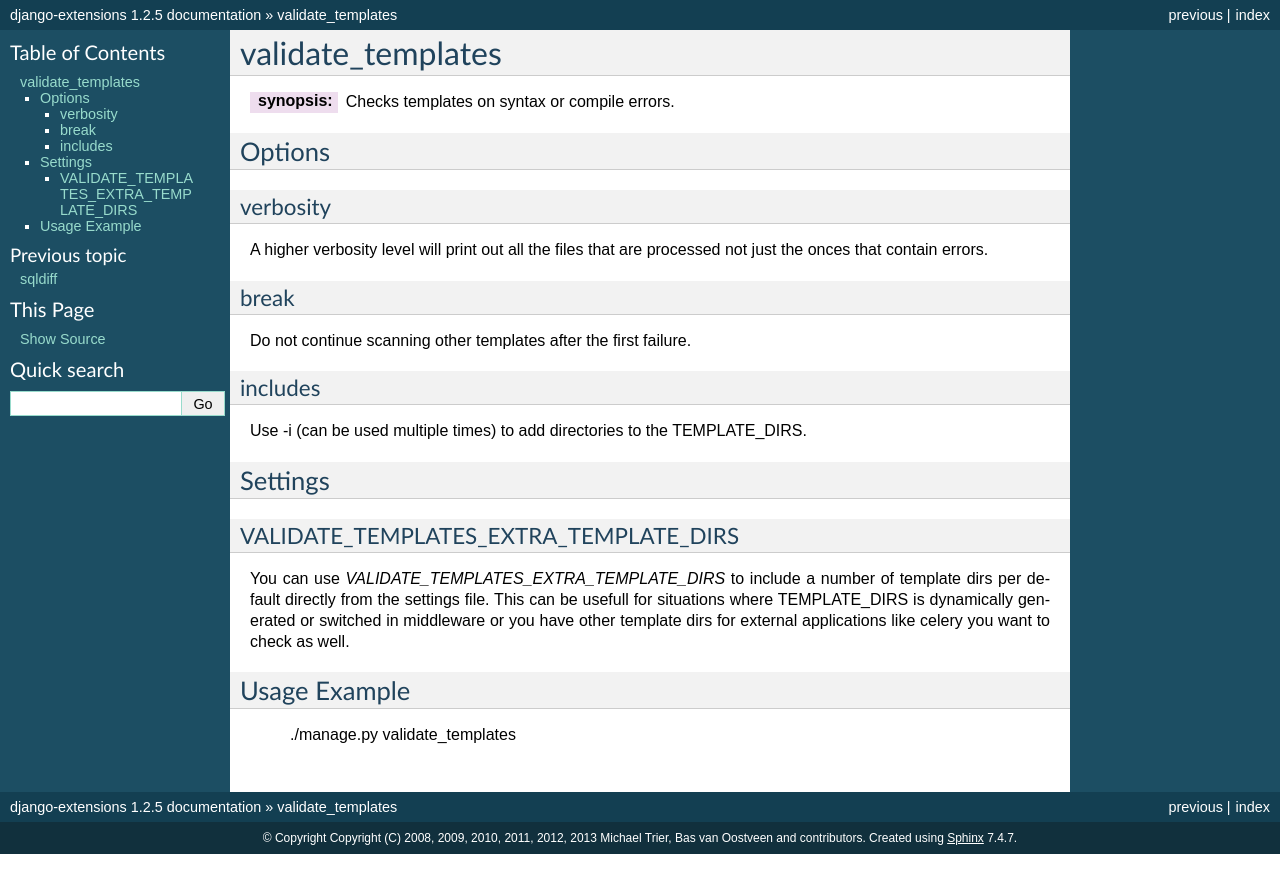
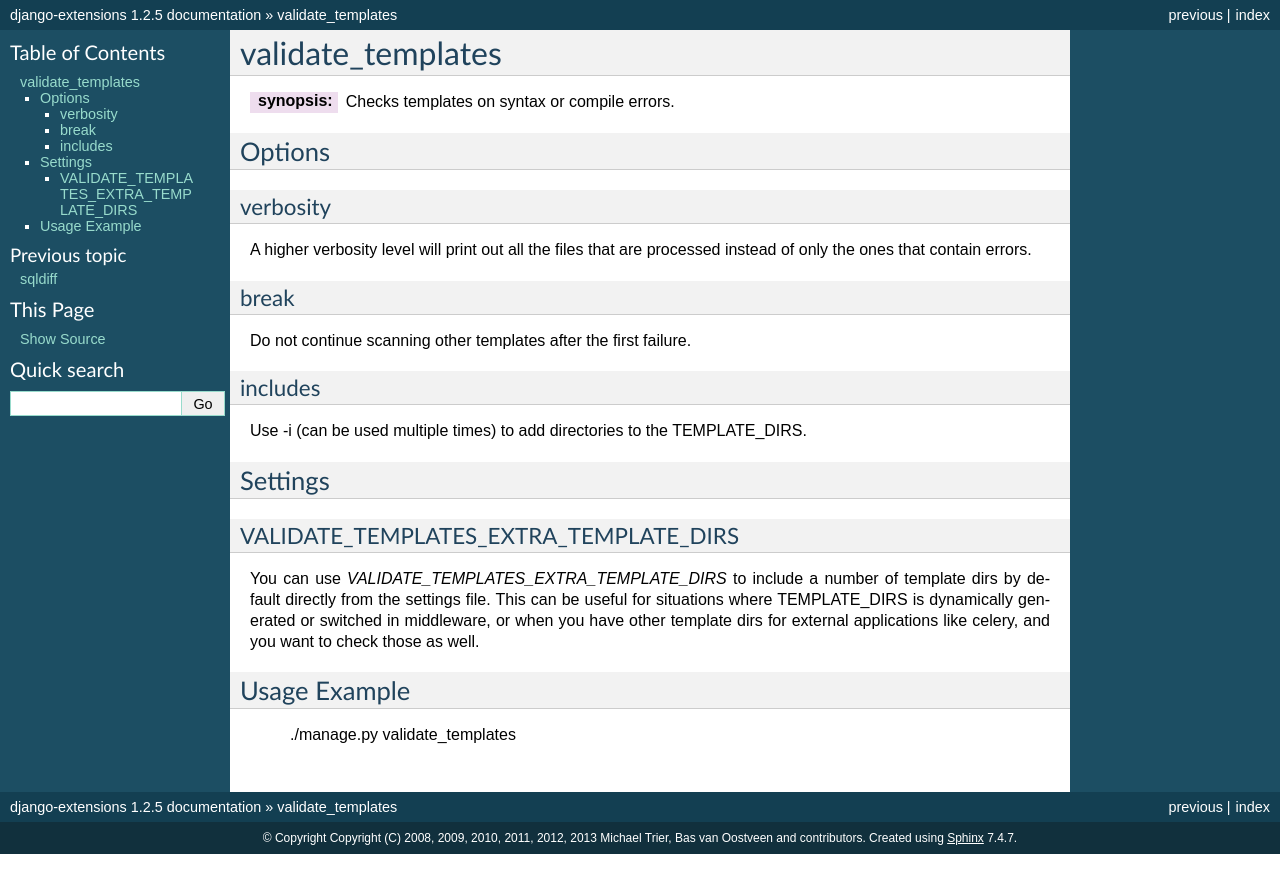
Before and after one commit to django-extensions/django-extensions, a Sphinx documentation site: the page built from docs/validate_templates.rst, in a window 1280 px wide. Shown: the top 893 px of the page. Built offline with Sphinx 7.4.7, drawn with Linux system fonts in a browser that asks for light colours; pages that are not in the unit, such as notebooks, are missing from menus.

Commit message:
Typo/grammar corrections.

```diff
--- a/docs/validate_templates.rst
+++ b/docs/validate_templates.rst
@@ -8,7 +8,8 @@ Options
 
 verbosity
 ~~~~~~~~~
-A higher verbosity level will print out all the files that are processed not just the onces that contain errors.
+A higher verbosity level will print out all the files that are processed
+instead of only the ones that contain errors.
 
 break
 ~~~~~
@@ -24,9 +25,11 @@ Settings
 VALIDATE_TEMPLATES_EXTRA_TEMPLATE_DIRS
 ~~~~~~~~~~~~~~~~~~~~~~~~~~~~~~~~~~~~~~
 
-You can use `VALIDATE_TEMPLATES_EXTRA_TEMPLATE_DIRS` to include a number of template dirs per default directly from the settings file.
-This can be usefull for situations where TEMPLATE_DIRS is dynamically generated or switched in middleware or you have other template
-dirs for external applications like celery you want to check as well.
+You can use `VALIDATE_TEMPLATES_EXTRA_TEMPLATE_DIRS` to include a number of template
+dirs by default directly from the settings file. This can be useful for situations
+where TEMPLATE_DIRS is dynamically generated or switched in middleware, or when you
+have other template dirs for external applications like celery, and you want to
+check those as well.
 
 Usage Example
 -------------
```
